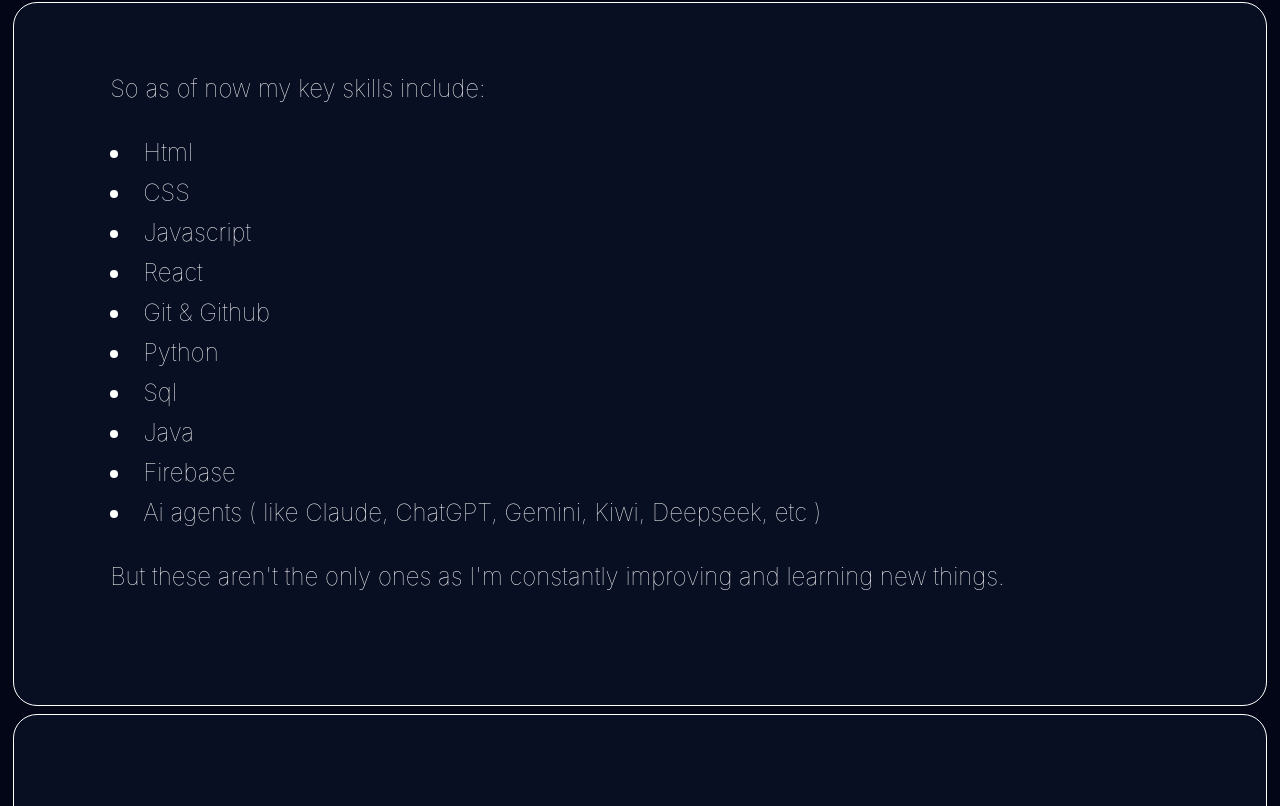
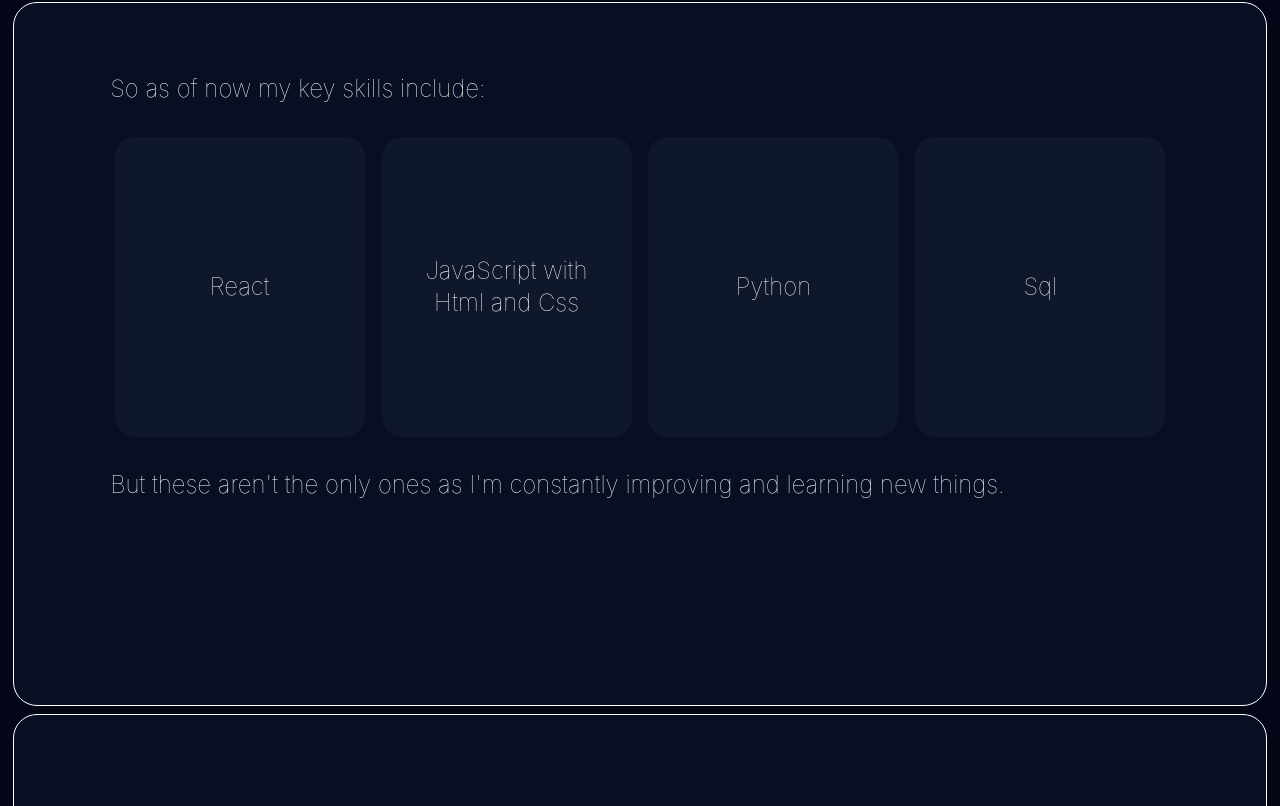
Before and after one commit to manishkumarnarayan/portfolio, a React (Vite) app: page / in a window 1280 px wide. Shown: the part 1514-2320 px from the top of the page. Built offline with nearby package versions, Linux system fonts and the light colour scheme; a web font is replaced by a local one.

Commit message:
Added cards for skills

```diff
--- a/src/App.css
+++ b/src/App.css
@@ -54,3 +54,37 @@
   grid-template-columns: repeat(13,1fr);
   grid-template-rows: repeat(10,1fr);
 }
+
+.card{
+  background-color: var(--surface);
+  position: relative;
+  height: 300px;
+  width: 250px;
+  transform-style: preserve-3d;
+  transition: all 1s;
+  cursor: pointer;
+  border-radius: 20px;
+}
+
+.front,
+.back{
+  position: absolute;
+  inset: 0;
+
+  display: flex;
+  justify-content: center;
+  align-items: center;
+  flex-direction: column;
+  text-align: center;
+
+  backface-visibility: hidden;
+}
+
+.back{
+  transform: rotateY(180deg);
+}
+
+.flipped{
+  background-color: brown;
+  transform: rotateY(180deg);
+}
--- a/src/App.jsx
+++ b/src/App.jsx
@@ -40,12 +40,13 @@
           items-center
           text-[var(--text)]
           z-45
+          px-4
           ${scrollY ?
             'top-4 w-[96%] rounded-2xl shadow-[0_0_20px_var(--border)]'
             : 'top-0 w-full rounded-none'
           }`
         }>
-        <h1 className='name justify-self-start p-4 col-[1/3]'>Manish Kumar Narayan</h1>
+        <h1 className='name justify-self-start col-[1/3]'>Manish Kumar Narayan</h1>
         <div className="section-btn flex flex-row justify-end gap-5 col-[4/7] overflow-x-hidden pr-[10px]">
           <button onClick={()=>scrollToSection(introref)} >Introduction</button>
           <button className='whitespace-nowrap' onClick={()=>scrollToSection(aboutref)} >About Me</button>
@@ -100,6 +101,32 @@
   )
 }
 
+function Card({front, back}){
+  const [flipped, setFlipped] = useState(false);
+
+  const toggle = (id) => {
+      setFlipped(prev => ({
+          ...prev,
+          [id]: !prev[id]
+    }));
+  }
+  return (
+    <div
+      className={`card ${flipped['test'] ? "flipped" : ""}`}
+      onClick={() => toggle('test')}
+    >
+      <div className="front">
+          {front}
+          {/* <img src={reactLogo} /> */}
+      </div>
+
+      <div className="back">
+          {back}
+      </div>
+    </div>
+  )
+}
+
 
 function Skills({skillsref}){
   // const inView = useInView(ref, { amount: 0.2 });
@@ -114,17 +141,56 @@
         <div className="text-2xl info font-railway font-thin w-[100%] h-[100%] text-white col-[2/13] row-[2/10] flex flex-col">
           <p className=''>So as of now my key skills include:</p>
           <br/>
-          <ul className='list-disc list-inside flex flex-col gap-2'>
-            <li>Html</li>
-            <li>CSS</li>
-            <li>Javascript</li>
-            <li>React</li>
-            <li>Git & Github</li>
-            <li>Python</li>
-            <li>Sql</li>
-            <li>Java</li>
-            <li>Firebase</li>
-            <li>Ai agents ( like Claude, ChatGPT, Gemini, Kiwi, Deepseek, etc )</li>
+          <ul className='list-disc list-inside flex flex-row gap-2 w-[100%] justify-around'>
+            <Card front={
+              <>
+                  <h2>React</h2>
+              </>
+            }
+            back={
+              <>
+                  <h2>React</h2>
+                  <p>Built multiple responsive web apps.</p>
+                  <p>Hooks • Context • Routing</p>
+              </>
+            } />
+            <Card front={
+              <>
+                  <h2>JavaScript with <br/> Html and Css</h2>
+              </>
+            }
+            back={
+              <>
+                  <h2>JavaScript with <br/> Html and Css</h2>
+                  <p>Built multiple responsive web apps.</p>
+                  <p>Hooks • Context • Routing</p>
+              </>
+            } />
+            <Card front={
+              <>
+                  <h2>Python</h2>
+              </>
+            }
+            back={
+              <>
+                  <h2>Python</h2>
+                  <p>Built multiple responsive web apps.</p>
+                  <p>Hooks • Context • Routing</p>
+              </>
+            } />
+            <Card front={
+              <>
+                  <h2>Sql</h2>
+              </>
+            }
+            back={
+              <>
+                  <h2>Sql</h2>
+                  <p>Built multiple responsive web apps.</p>
+                  <p>Hooks • Context • Routing</p>
+              </>
+            } />
+
           </ul>
           <br />
           <p>But these aren't the only ones as I'm constantly improving and learning new things.</p>
```
